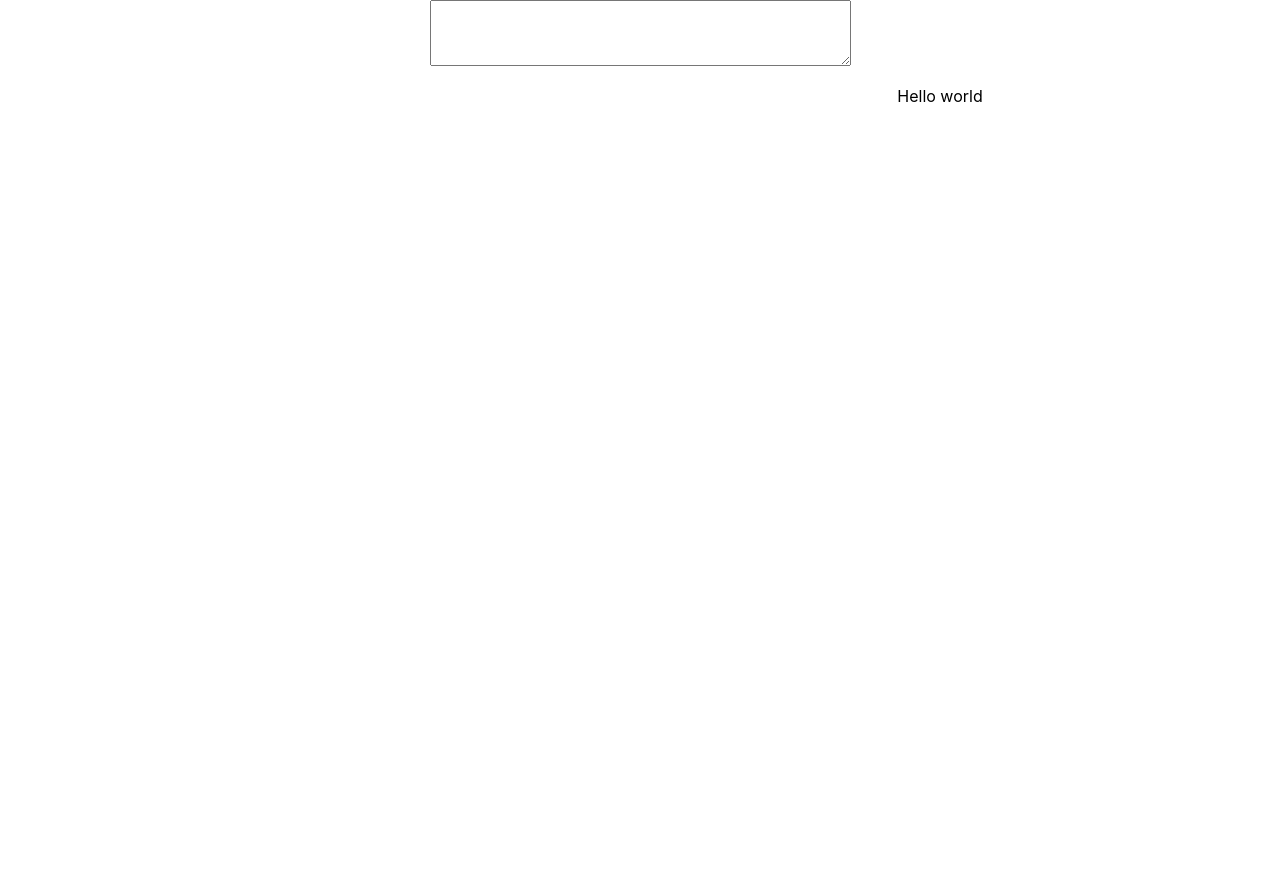
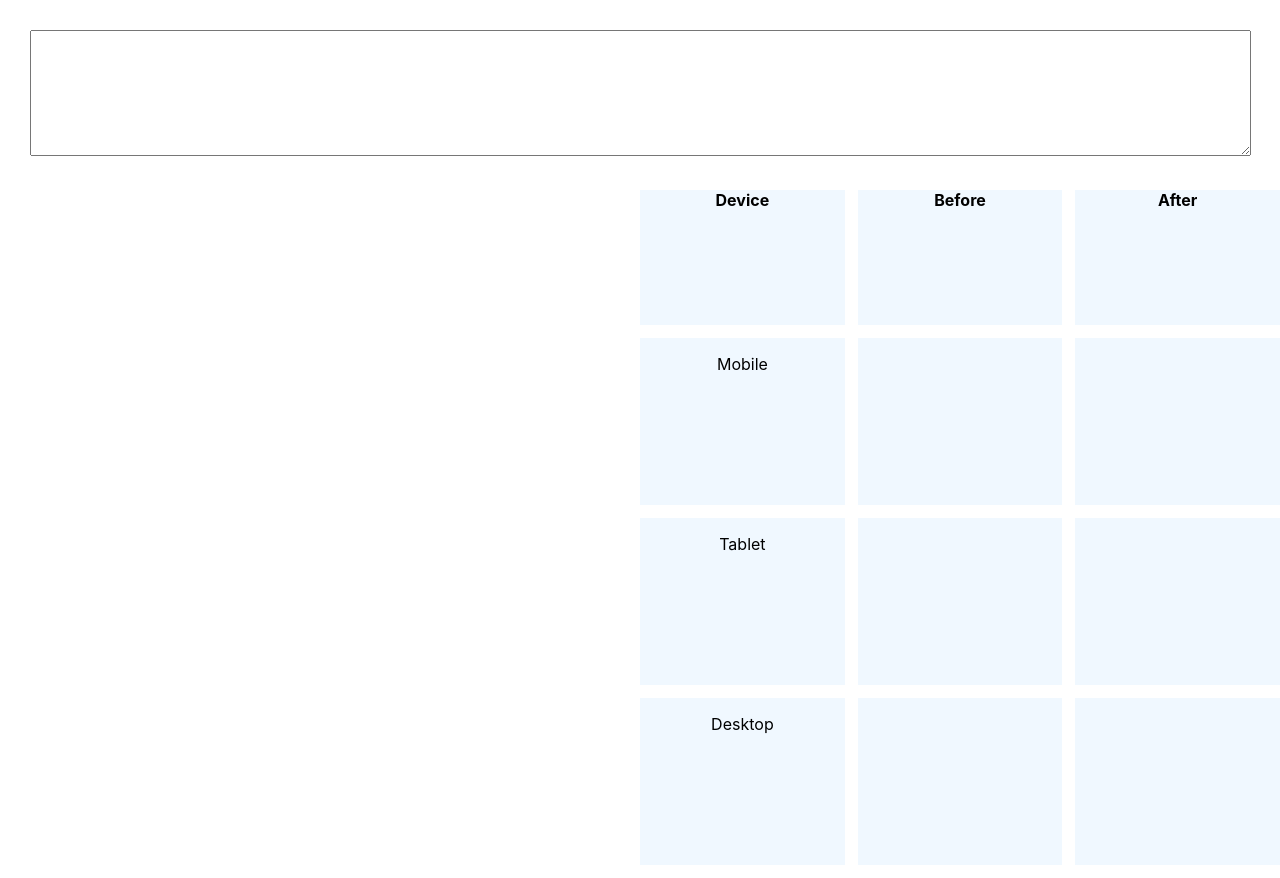
Before and after one commit to mollimoll/before-and-after, a React (Create React App) app: page / in a window 1280 px wide. Before the commit the page ends 800 px from the top, so only its background shows below. Built offline with nearby package versions, Linux system fonts and the light colour scheme.

Commit message:
Add img drag and drop into before and after grid

```diff
--- a/src/App.tsx
+++ b/src/App.tsx
@@ -5,7 +5,7 @@ import styled from 'styled-components';
 import { DropZone } from './components/DropZone';
 
 const StyledBody = styled.div`
-  max-width: 1200px;
+  /* max-width: 1200px; */
   display: block;
   margin: 0 auto;
   text-align: center;
--- a/src/components/DropZone.tsx
+++ b/src/components/DropZone.tsx
@@ -1,15 +1,37 @@
+import { useReducer } from 'react';
 import styled from 'styled-components';
 
 const Container = styled.div`
   text-align: center;
   display: flex;
   flex-wrap: wrap;
-  justify-content: center;
+  justify-content: space-between;
 `;
 
-type Drag = React.DragEvent<HTMLDivElement>;
+const StyledCell = styled.div`
+  width: 32%;
+  padding-bottom: 18%;
+  margin-bottom: 2%;
+  background-color: aliceblue;
+`;
 
-export const DropZone = () => {
+type CellProps = {
+  name: string;
+  action?: string;
+  dispatch?: React.Dispatch<any>;
+  before?: boolean;
+  after?: boolean;
+  children: JSX.Element[] | JSX.Element;
+};
+
+const Cell = ({
+  name,
+  action,
+  dispatch,
+  before,
+  after,
+  children,
+}: CellProps) => {
   const handleDragEnter = (e: Drag) => {
     e.preventDefault();
     e.stopPropagation();
@@ -24,16 +46,90 @@ export const DropZone = () => {
   };
   const handleDrop = (e: Drag) => {
     e.preventDefault();
+    console.log(e.dataTransfer.getData('text/uri-list'));
+    dispatch &&
+      dispatch({
+        type: action,
+        name,
+        imgSrc: e.dataTransfer.getData('text/uri-list'),
+      });
+    console.log('dropped', name, 'before? ', before, 'after? ', after);
     e.stopPropagation();
   };
+
   return (
-    <Container
+    <StyledCell
       onDrop={(e: Drag) => handleDrop(e)}
       onDragOver={(e: Drag) => handleDragOver(e)}
       onDragEnter={(e: Drag) => handleDragEnter(e)}
       onDragLeave={(e: Drag) => handleDragLeave(e)}
     >
-      <p>Hello world</p>
+      {children}
+    </StyledCell>
+  );
+};
+
+type Drag = React.DragEvent<HTMLDivElement>;
+
+const dummyCellData = {
+  Mobile: { beforeImg: '', afterImg: '' },
+  Tablet: { beforeImg: '', afterImg: '' },
+  Desktop: { beforeImg: '', afterImg: '' },
+};
+
+const ADD_BEFORE_IMG = 'ADD_BEFORE_IMG';
+const ADD_AFTER_IMG = 'ADD_AFTER_IMG';
+
+const reducer = (state, action) => {
+  switch (action.type) {
+    case ADD_BEFORE_IMG:
+      return {
+        ...state,
+        [action.name]: { ...state[action.name], beforeImg: action.imgSrc },
+      };
+    case ADD_AFTER_IMG:
+      return {
+        ...state,
+        [action.name]: { ...state[action.name], afterImg: action.imgSrc },
+      };
+    default:
+      return state;
+  }
+};
+
+const StyledImg = styled.img`
+  margin: 16px;
+  max-height: 30vh;
+  vertical-align: bottom;
+`;
+
+export const DropZone = () => {
+  const [data, dispatch] = useReducer(reducer, dummyCellData);
+
+  const headerRow = ['Device', 'Before', 'After'];
+  return (
+    <Container>
+      {headerRow.map((name) => (
+        <Cell name={name}>
+          <strong>{name}</strong>
+        </Cell>
+      ))}
+      {Object.keys(data).map((key) => {
+        const { beforeImg, afterImg } = data[key];
+        return (
+          <>
+            <Cell name={key}>
+              <p>{key}</p>
+            </Cell>
+            <Cell name={key} dispatch={dispatch} action={ADD_BEFORE_IMG} before>
+              <StyledImg key={beforeImg} src={beforeImg} id={beforeImg} />
+            </Cell>
+            <Cell name={key} dispatch={dispatch} action={ADD_AFTER_IMG} after>
+              <StyledImg key={afterImg} src={afterImg} id={afterImg} />
+            </Cell>
+          </>
+        );
+      })}
     </Container>
   );
 };
--- a/src/components/Images.tsx
+++ b/src/components/Images.tsx
@@ -22,7 +22,7 @@ export const Images = ({ images }: Props) => {
   return (
     <ImagesContainer>
       {images.map(({ imageName, url }) => (
-        <StyledImg key={url} alt={imageName} src={url} />
+        <StyledImg key={url} alt={imageName} src={url} id={url} />
       ))}
     </ImagesContainer>
   );
--- a/src/components/Input.tsx
+++ b/src/components/Input.tsx
@@ -1,4 +1,5 @@
 import { Dispatch, SetStateAction } from 'react';
+import styled from 'styled-components';
 
 const getArrayOfMarkdownLinks = (textInput: string) =>
   textInput
@@ -27,6 +28,10 @@ type Props = {
   onChange: Dispatch<SetStateAction<ImageData[]>>;
 };
 
+const TextArea = styled.textarea`
+  margin: 30px;
+`;
+
 export const Input = ({ onChange }: Props) => {
   const handleChange = (e: React.ChangeEvent<HTMLTextAreaElement>) => {
     const imageData = extractNamesAndUrls(e.target.value);
@@ -34,5 +39,5 @@ export const Input = ({ onChange }: Props) => {
     onChange(imageData);
   };
 
-  return <textarea rows={4} cols={50} onChange={handleChange}></textarea>;
+  return <TextArea rows={8} cols={150} onChange={handleChange} />;
 };
```
